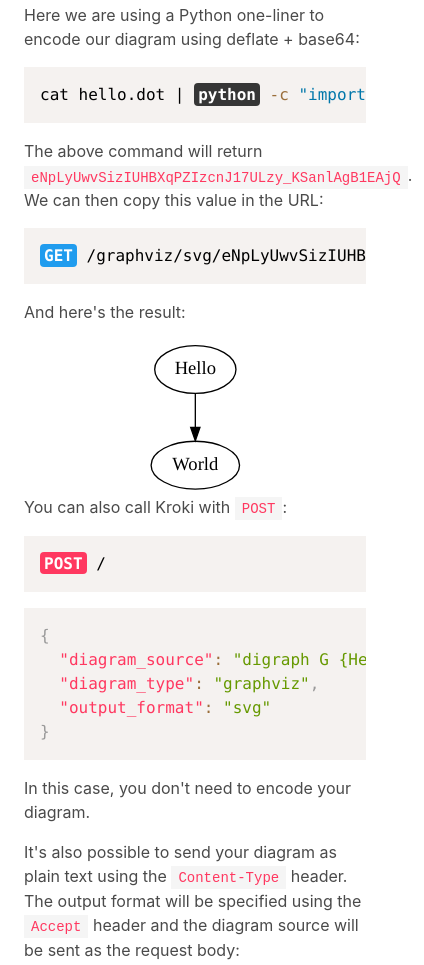
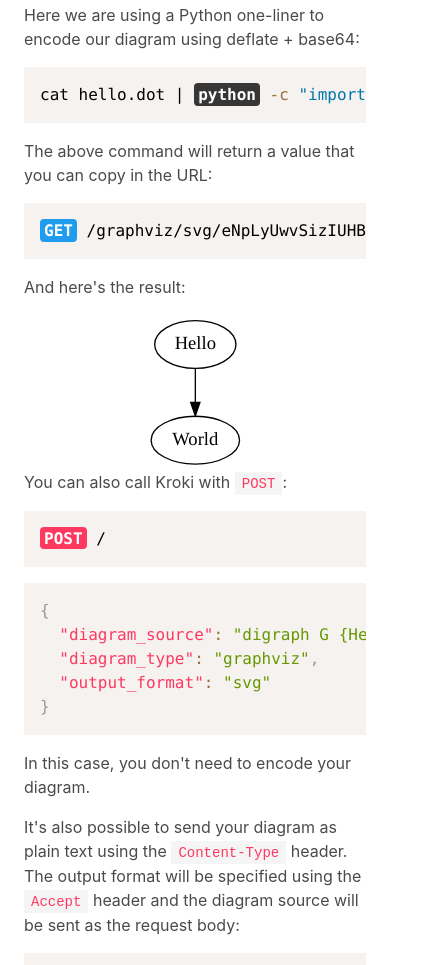
Before and after one commit to yuzutech/kroki.io, a website: page index.html in a window 390 px wide. Shown: the part 2291-3256 px from the top of the page, 424 px wide, since content can reach past the window. Drawn offline with Linux system fonts and the light colour scheme.

Commit message:
Mobile adjustments

```diff
--- a/index.html
+++ b/index.html
@@ -106,8 +106,7 @@
             </p>
             <pre><code class="language-sh">cat hello.dot | python -c "import sys; import base64; import zlib; print(base64.urlsafe_b64encode(zlib.compress(sys.stdin.read(), 9)))"</code></pre>
             <p>
-                The above command will return <code>eNpLyUwvSizIUHBXqPZIzcnJ17ULzy_KSanlAgB1EAjQ</code>.
-                We can then copy this value in the URL:
+                The above command will return a value that you can copy in the URL:
             </p>
             <pre><code class="language-http">GET /graphviz/svg/eNpLyUwvSizIUHBXqPZIzcnJ17ULzy_KSanlAgB1EAjQ</code></pre>
             <p>
--- a/src/kroki.sass
+++ b/src/kroki.sass
@@ -194,7 +194,6 @@ svg:not(:root)
 
 #diagram-source
   font-family: Consolas, Monaco, 'Andale Mono', 'Ubuntu Mono', monospace
-  min-width: 400px
 
 #diagram-result
   display: flex
```
Also changed, not shown: css/main.css, css/main.min.css, 1 other file.
